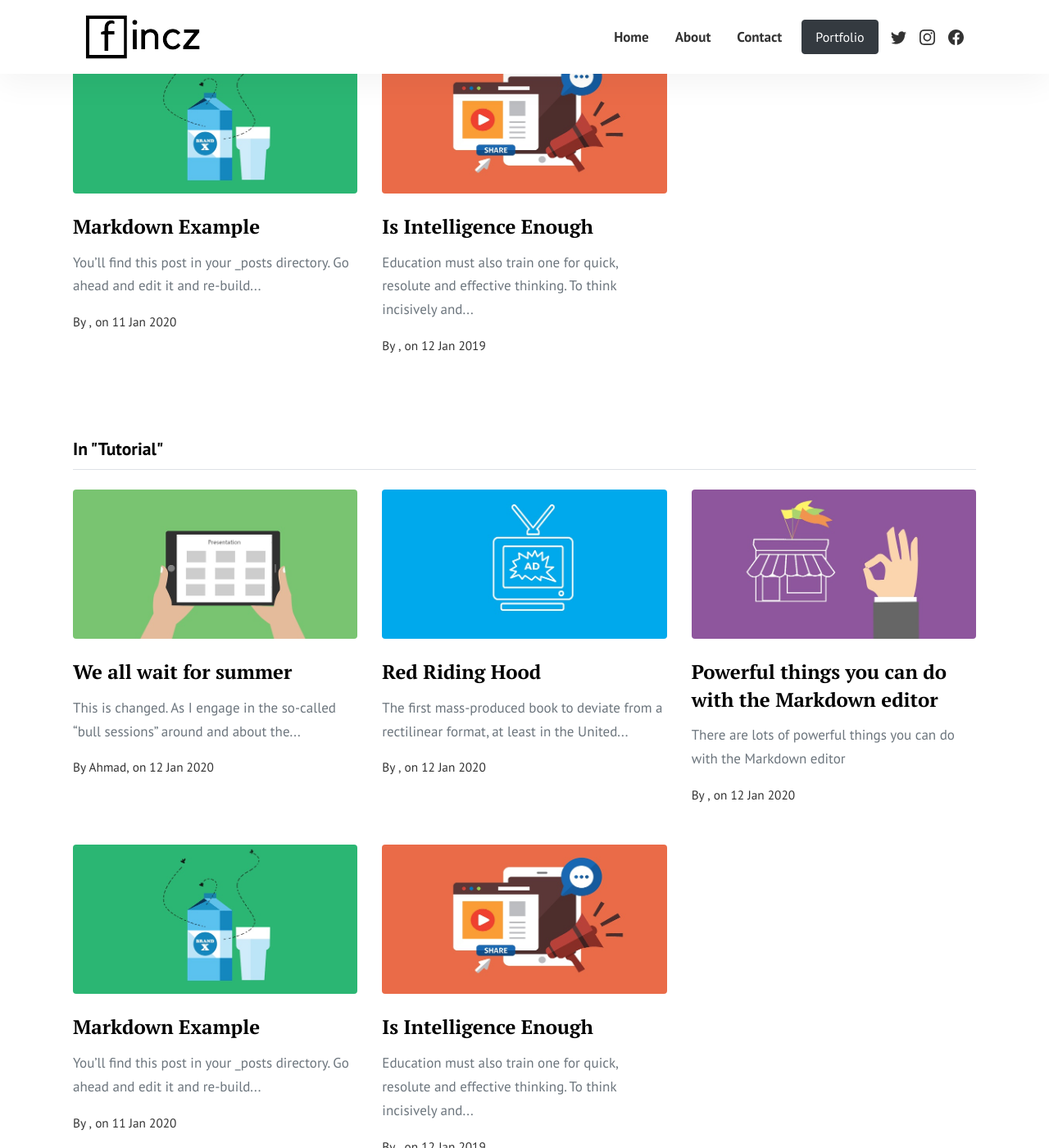
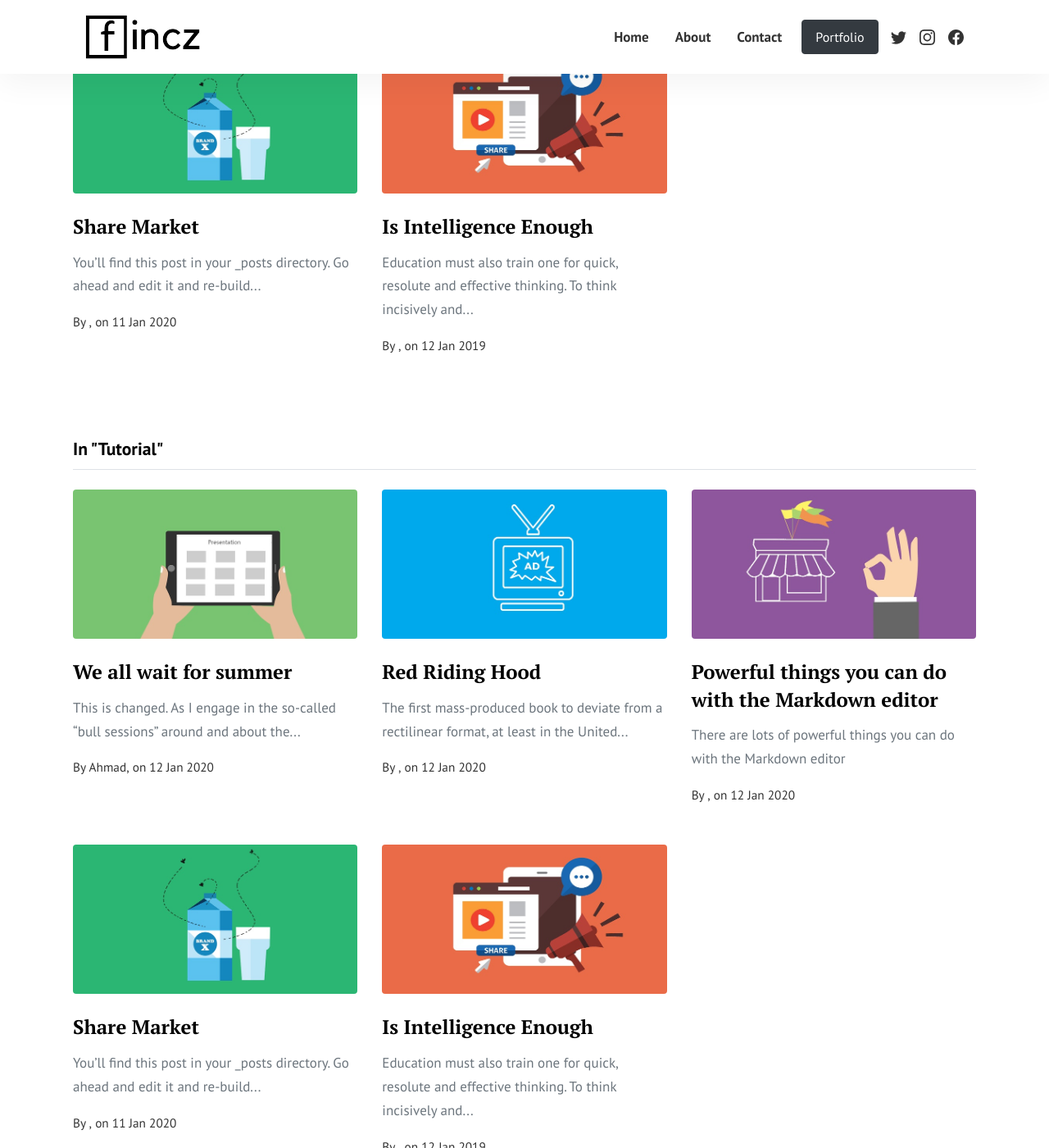
Before and after one commit to itechf-s/fincz, a Jekyll site: the page built from pages/categories.html, in a window 1280 px wide and 1400 px high, scrolled down 610 px. Shown: the whole window at 82% size. Built offline with Jekyll 4.4.1, drawn with Linux system fonts in a browser that asks for light colours.

Commit message:
titel change

```diff
--- a/_posts/2020-01-11-markup-example.md
+++ b/_posts/2020-01-11-markup-example.md
@@ -1,6 +1,6 @@
 ---
 layout: post
-title:  "Markdown Example"
+title:  "Share Market"
 author: john
 categories: [ Jekyll, tutorial ]
 image: assets/images/6.jpg
```
